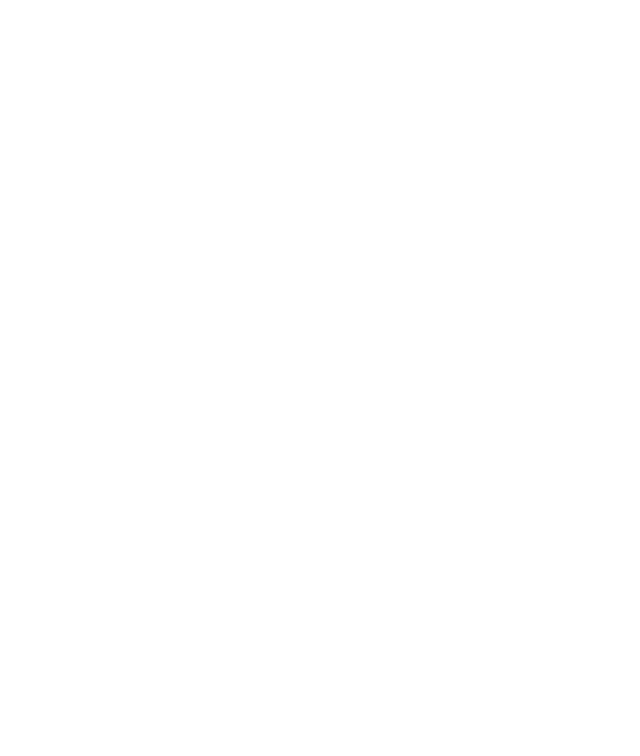
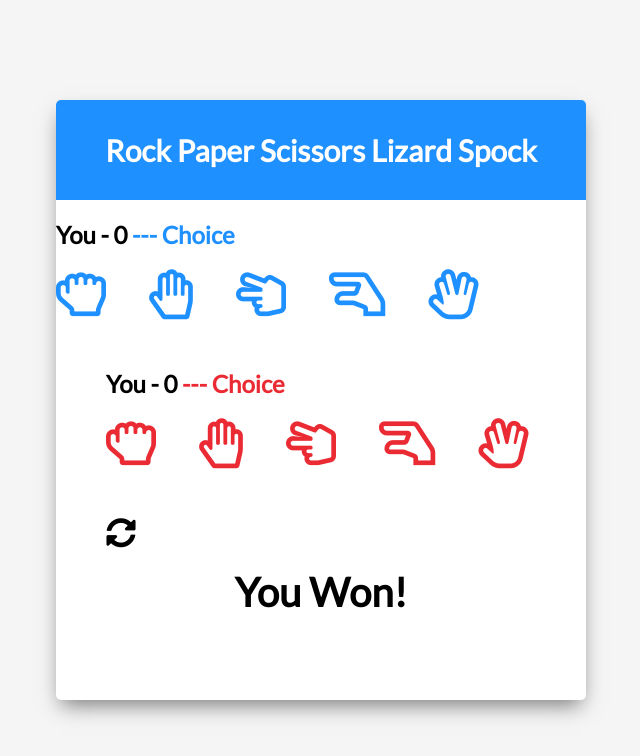
Before and after one commit to aliamk/spock_rock_game, a plain HTML site: page index.html in a window 1280 px wide. Shown: the whole page, without its empty margins (319-959 px from the left). Drawn offline with Linux system fonts and the light colour scheme.

Commit message:
built the UI, add fonts and icons, added styling

```diff
--- a/index.html
+++ b/index.html
@@ -8,8 +8,57 @@
     <link rel="stylesheet" href="https://cdnjs.cloudflare.com/ajax/libs/font-awesome/5.10.2/css/all.min.css"/>
     <link rel="stylesheet" href="style.css">
 </head>
+
 <body>
+
+  <div class="game-container">
+
+    <!-- Header -->
+    <div class="header">
+      <h1>Rock Paper Scissors Lizard Spock</h1>
+    </div>
+
+    <!-- Player Container -->
+    <div class="player" id="player">
+      <h2>You - <span id="player-score">0</span><span class="choice" id="playerChoice"> --- Choice</span></h2>
+      <i class="far fa-hand-rock" title="Rock" id="playerRock"></i>
+      <i class="far fa-hand-paper" title="Paper" id="playerPaper"></i>
+      <i class="far fa-hand-scissors" title="Scissors" id="playerScissors"></i>
+      <i class="far fa-hand-lizard" title="Lizard" id="playerLizard"></i>
+      <i class="far fa-hand-spock" title="Spock" id="playerSpock"></i>
+    </div>
+
+    <!-- Computer Container -->
+    <div class="player-container" id="computer">
+      <h2>You - <span id="computer-score">0</span><span class="choice" id="computerChoice"> --- Choice</span></h2>
+      <i class="far fa-hand-rock" title="Rock" id="computerRock"></i>
+      <i class="far fa-hand-paper" title="Paper" id="computerPaper"></i>
+      <i class="far fa-hand-scissors" title="Scissors" id="computerScissors"></i>
+      <i class="far fa-hand-lizard" title="Lizard" id="computerLizard"></i>
+      <i class="far fa-hand-spock" title="Spock" id="computerSpock"></i>
+    </div>
+
+    <!-- Reset Icon -->
+    <i class="fas fa-sync-alt reset-icon" title="Reset"></i>
+
+    <!-- Results Text -->
+    <div class="result-container">
+      <h2 class="result-text" id="resultText">You Won!</h2>
+    </div>
+
+  </div>     <!-- game-container div -->
+
+
+
+
+
+
+
+
+
+
     <!-- Script -->
     <script src="script.js"></script>
+
 </body>
 </html>
--- a/style.css
+++ b/style.css
@@ -7,18 +7,27 @@ html {
 body {
   margin: 0;
   min-height: 100vh;
-
+  background: whitesmoke;
   font-family: Lato, sans-serif;
   display: flex;
   justify-content: center;
   align-items: center;
 }
 
+.game-container {
+  width: 530px;
+  height: 600px;
+  background: white;
+  border-radius: 5px;
+  box-shadow: 0 10px 20px -5px rgba(0, 0, 0, 0.5);
+}
 
 
 .header {
   background: dodgerblue;
-
+  border-top-left-radius: 5px;
+  border-top-right-radius: 5px;
+  height: 100px;
   display: flex;
   justify-content: center;
   align-items: center;
@@ -43,6 +52,25 @@ h2 {
   User-select: none;
 }
 
+#player .far,
+#player .choice {
+  color: dodgerblue;
+  cursor: pointer;
+}
+
+#computer .far,
+#computer .choice {
+  color: rgb(235, 43, 52);
+}
+
+#player .far:last-of-type,
+#computer .far:last-of-type {
+  margin-right: 0;
+}
+
+.selected {
+  color: black !important;
+}
 
 
 .reset-icon {
@@ -66,7 +94,7 @@ h2 {
 /* Media Query: Large Smartphone (Vertical) */
 @media screen and (max-width: 600px) {
   .game-container {
-
+    width: 95%;
     height: 580px;
   }
 
@@ -88,7 +116,7 @@ h2 {
   }
 }
 
-/* Media Query: iPhone (Vertical) */
+/* Media Query: iPhone (Vertical) 375px */
 @media screen and (max-width: 376px) {
   .game-container {
     height: 550px;
```
